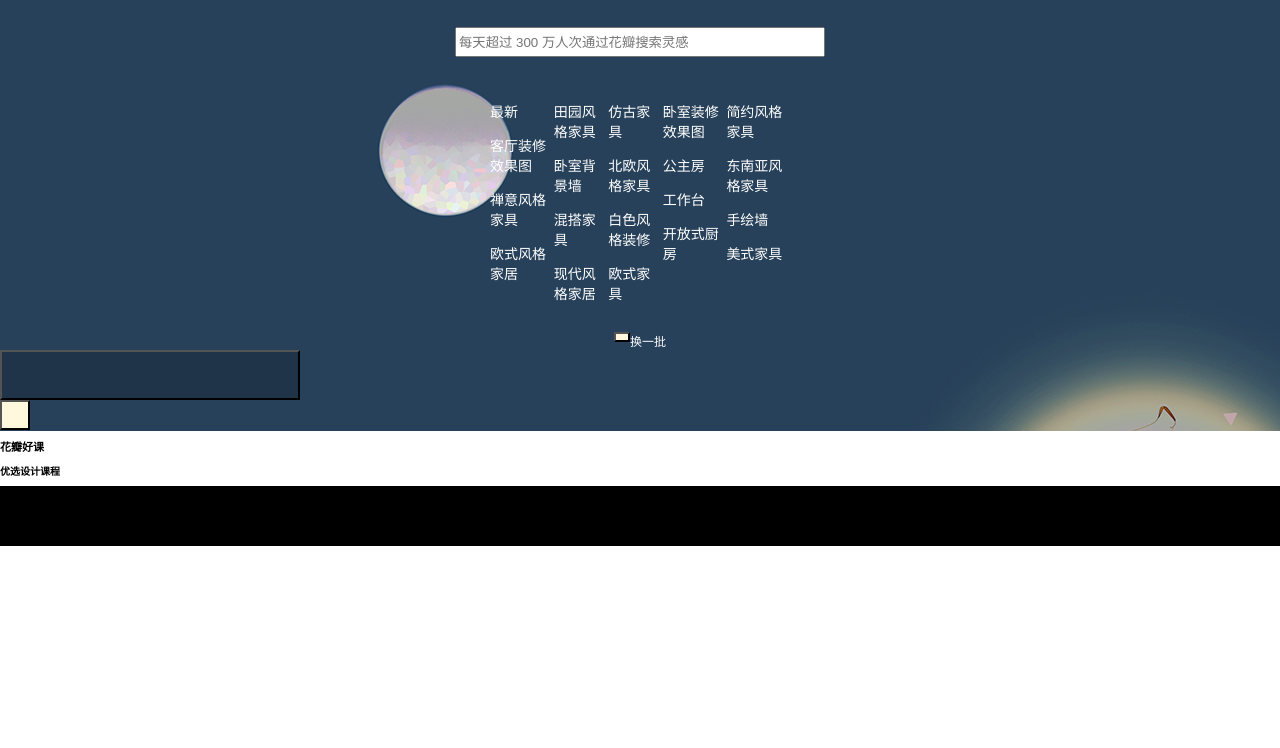
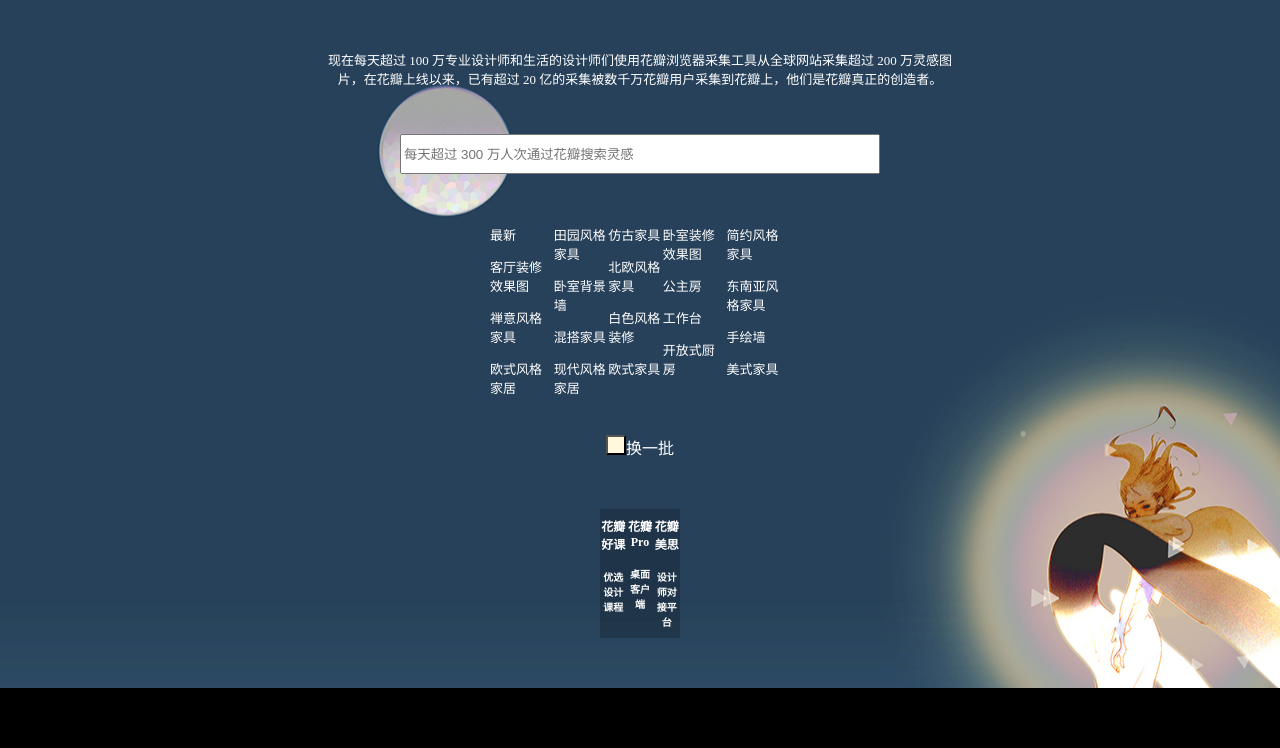
Before and after one commit to luo685/learn-web, a plain HTML site: page index.html in a window 1280 px wide. Shown: the part 180-928 px from the top of the page. Before the commit the page ends 800 px from the top, so only its background shows below. Drawn offline with Linux system fonts and the light colour scheme.

Commit message:
ftature-test

```diff
--- a/css/main.css
+++ b/css/main.css
@@ -8,13 +8,15 @@ span {
     word-spacing:10px;
 }
 p {
-    word-spacing:25px;
+    word-spacing:35px;
 }
 h1 {
-    font-size : 11px;
+    font-size : 12px;
+    word-spacing:5px;
 }
 h2 {
     font-size : 10px;
+    word-spacing:5px;
 }
 button {
     word-spacing:15px;
@@ -57,14 +59,14 @@ button {
 }
 .top4 {
     background-color:cornsilk;
-    width: 15px;
-    height: 10px;
+    width: 20px;
+    height: 20px;
 }
 .top5 {
     display: flex;
     justify-content:center;
     padding: 20px;
-    background:rgba(0,0,0,0.2);
+    /* background:rgba(0,0,0,0.2); */
     width: 300px;
     height: 50px;
     color:white;
@@ -80,7 +82,16 @@ button {
     display: flex;
     justify-content:center;
     flex-wrap:wrap;
-    padding: 15px 200px;
+    padding: 50px 200px;
+    color:white;
+}
+.content1 {
+    width: 100%;
+    height: auto;
+    display: flex;
+    justify-content:center;
+    flex-wrap:wrap;
+    padding: 23px 200px;
     color:white;
 }
 .content2 {
@@ -96,17 +107,18 @@ button {
     height: auto;
     display: flex;
     justify-content:center;
-    /* padding: 0 490px; */
+    padding: 10px;
     color:white;
-    font-size: 12px;
+    font-size: 16px;
 }
 .content4 {
     width: 100%;
-    height: 60px;
-    /* display: flex;
-    justify-content:space-around;
-    padding: 20px; */
-    /* color:white; */
+    height: auto;
+    display: flex;
+    /* text-align:space-around; */
+    /* justify-content:space-around; */
+    padding: 40px 600px 50px 600px;
+    color:white;
     /* background:rgba(0,0,0,0.2); */
 }
 .content-a {
@@ -115,24 +127,28 @@ button {
     justify-content:center;
 }
 .content-b {
-    font-size: 12px;
+    font-size: 13px;
     flex-direction:column;
     text-align: center;
 }
 .content-c,.content-d,.content-e,.content-f,.content-g {
     text-align:space-around;
-    font-size: 14px;
+    font-size: 13px;
 }
-.content-h,.content-i,.content-j {
-    text-align:space-around;
+.content-h {
+    width: 600px;
+    display: flex;
+    text-align: center;
+    background:rgba(0,0,0,0.2);
 }
-.content-h1,.content-h2,.content-i1,.content-i2,.content-j1,.content-j2 {
-    /* display: flex;
-    justify-content:center; */
+.content-h1, .content-h2, .content-h3 {
+    flex: 1;
+    display: flex;
+    flex-direction:column;
 }
 .text {
-    width: 370px;
-    height: 30px;
+    width: 480px;
+    height: 40px;
 }
 .footer {
     width: 100%;
--- a/index.html
+++ b/index.html
@@ -19,18 +19,18 @@
         </div>
         <div class="content">
             <div class="content-a">
-                <div style="font-size: 30px;color:white;">
+                <div style="font-size: 38px;color:white;">
                     <div>花瓣，陪你做生活的设计师</div>
                 </div>
             </div>
         </div>
-        <div class="content">
+        <div class="content1">
             <div class="content-b">
                 <div>现在每天超过 100 万专业设计师和生活的设计师们使用花瓣浏览器采集工具从全球网站采集超过 200 万灵感图</div>
                 <div>片，在花瓣上线以来，已有超过 20 亿的采集被数千万花瓣用户采集到花瓣上，他们是花瓣真正的创造者。</div>
             </div>
         </div>
-        <div class="content">
+        <div class="content1">
             <input class="text"type="text" placeholder="每天超过 300 万人次通过花瓣搜索灵感">
         </div>
         <div class="content2">
@@ -69,15 +69,19 @@
             <button class="top4";></button>
             <span>换一批</span>
         </div>
-        <button class="top5";>
         <div class="content4">
             <div class="content-h">
                 <div class="content-h1">
-                        <button class="top3";></button>
+                    <h1>花瓣好课</h1>
+                    <h2>优选设计课程</h2>
                 </div>
                 <div class="content-h2">
-                        <h1>花瓣好课</h1>
-                        <h2>优选设计课程</h2>
+                    <h1>花瓣Pro </h1>
+                    <h2>桌面客户端</h2>
+                </div>
+                <div class="content-h3">
+                    <h1>花瓣美思</h1>
+                    <h2>设计师对接平台</h2>
                 </div>
             </div>
         </div>
```
Lines whose indentation alone changed are shown as unchanged.
